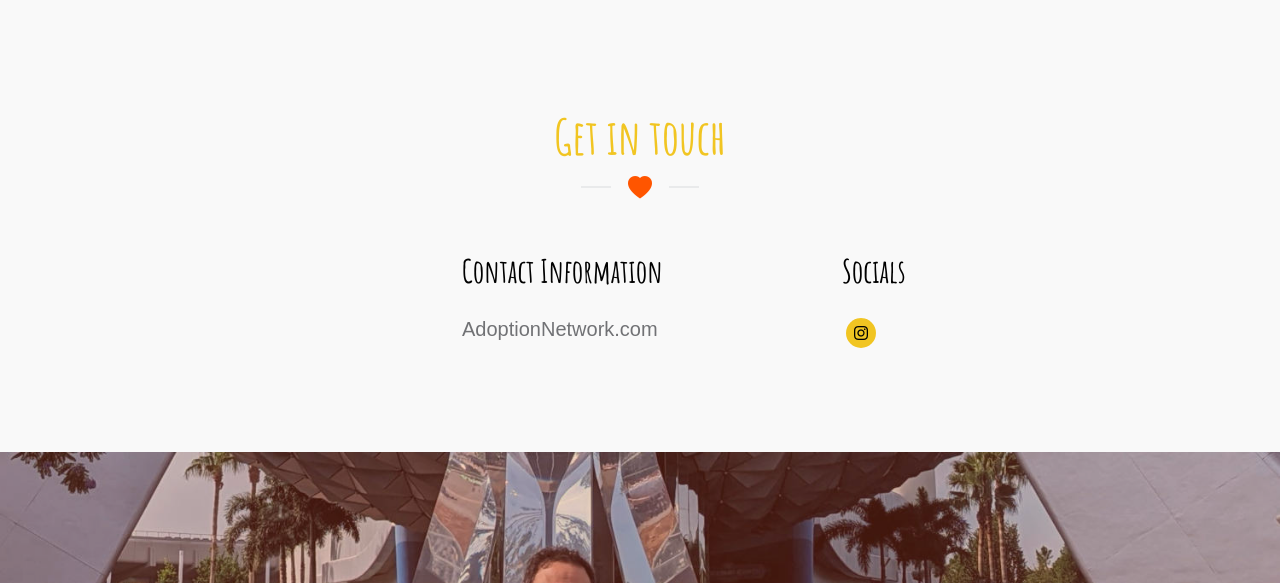
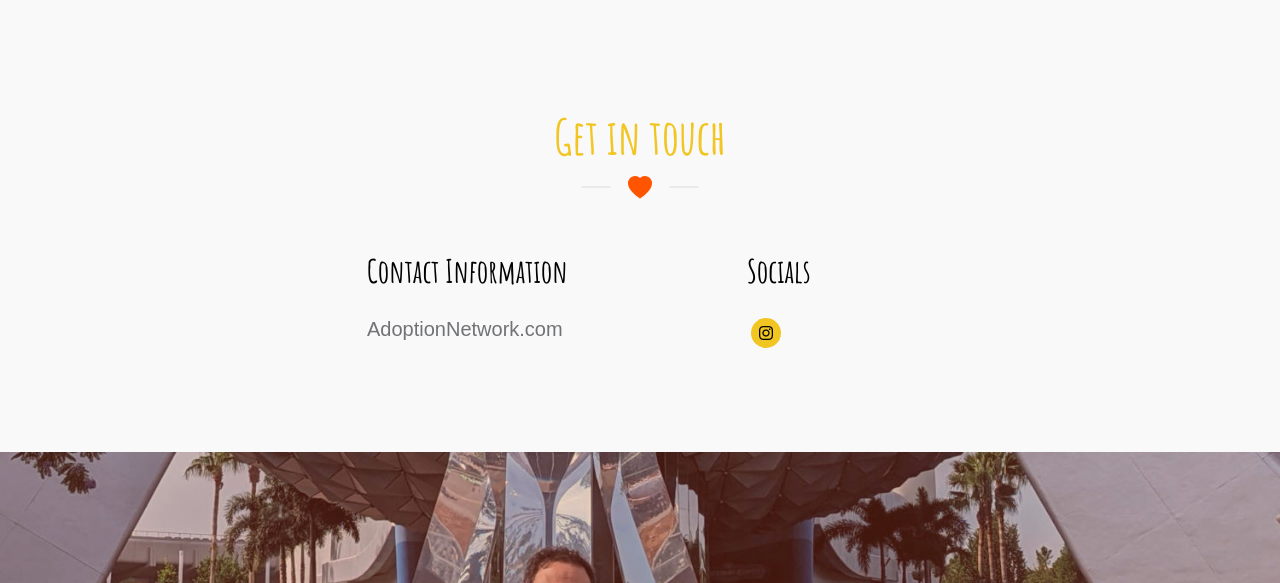
Before and after one commit to GabeAndRoeAdopt/GabeAndRoeAdopt.github.io, a plain HTML site: page website/index.html in a window 1280 px wide. Shown: the part 3746-4329 px from the top of the page. Drawn offline with Linux system fonts and the light colour scheme; a script that the page names is missing.

Commit message:
Fix Get-In-Touch iPad  layout

```diff
--- a/website/index.html
+++ b/website/index.html
@@ -385,10 +385,10 @@
                             </div>
                         </div>
 
-                        <div class="col-lg-4 col-md-6 col-12">
+                        <div class="col-lg-3 col-md-1 col-12">
                         </div>
 
-                        <div class="col-lg-4 col-md-6 col-12 my-4 my-lg-0 my-md-0">
+                        <div class="col-lg-3 col-md-5 col-12">
                             <h4 class="mb-4">Contact Information</h4>
 
                             <p class="mb-2">
@@ -396,7 +396,10 @@
                             </p>
                         </div>
 
-                        <div class="col-lg-4 col-md-6 col-12">
+                        <div class="col-lg-1 col-md-1 col-12">
+                        </div>
+
+                        <div class="col-lg-3 col-md-5 col-12">
                             <h4 class="mb-4">Socials</h4>
 
                             <ul class="social-icon">
@@ -404,6 +407,8 @@
                             </ul>
                         </div>
 
+                        <div class="col-lg-1 col-md-1 col-12">
+                        </div>
                     </div>
                 </div>
             </section>
```
